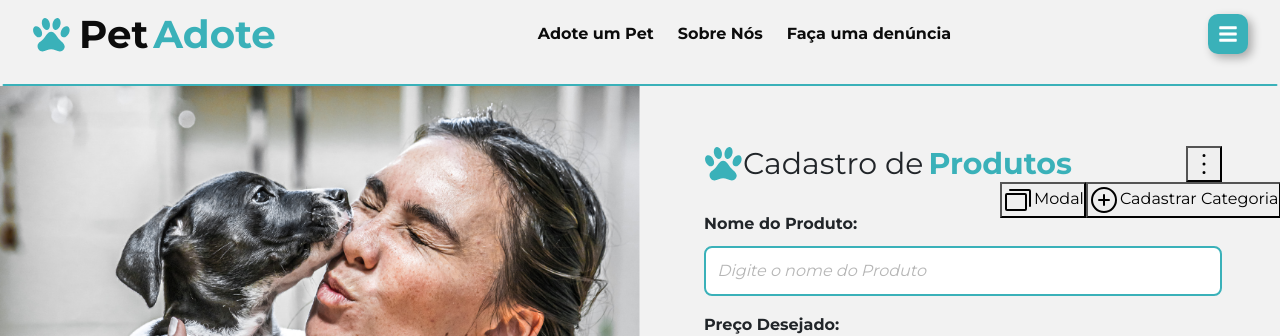
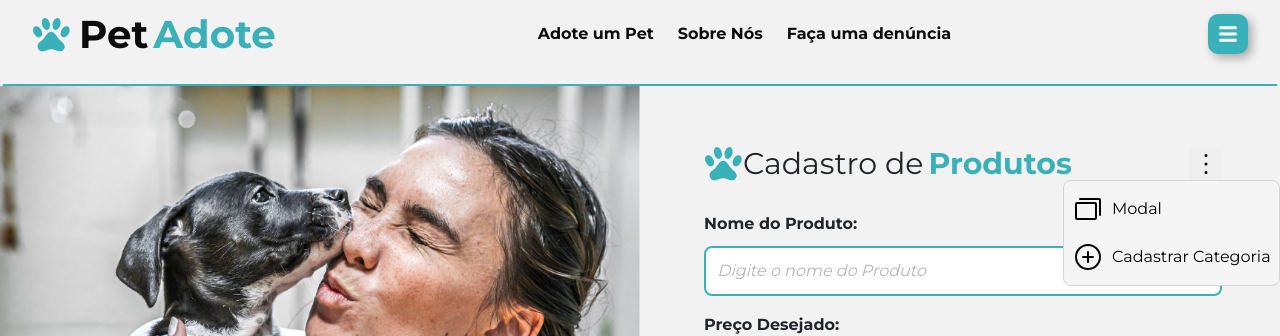
Before and after one commit to Emaus-Leonardo/FrontEnd-AdoteUmPet, a React (Create React App) app: page /cadastro-produto in a window 1280 px wide. Both pictures are taken after a click on the button 1204 px from the left and 163 px from the top of the page. Shown: the top 336 px of the page. Built offline with nearby package versions, Linux system fonts and the light colour scheme; no server answers.

Commit message:
fixing menu

```diff
--- a/src/Telas/CadastroDeProduto.css
+++ b/src/Telas/CadastroDeProduto.css
@@ -291,3 +291,47 @@
     cursor: pointer;
     width: auto;
 }
+
+.popover-trigger{
+    border: none;
+    transition: .5s;
+  }
+
+.popover-trigger:hover{
+    color: #3ab1b9;
+}
+
+.popover-trigger:focus-visible, .popover-content:focus-visible, .button-popover-trigger:focus-visible{
+    outline: none;
+  }
+
+  .popover-content, .button-popover-trigger{
+    background-color: whitesmoke;
+    display: flex;
+    gap: 8px;
+  }
+
+  .popover-content{
+    border-radius: 8px;
+    border: 1px solid rgb(212 212 216);
+    flex-direction: column;
+    overflow: hidden;
+    padding: 8px 4px;
+    z-index: 50;
+  }
+
+  .popover-content .button-popover-trigger{
+    align-items: center;
+    border: none;
+    border-radius: 8px;
+    flex-direction: row;
+    padding: 4px;
+  }
+
+  .popover-content .button-popover-trigger:hover{
+    background-color: #e5e5e5;
+  }
+
+  .popover-content > svg{
+    cursor: pointer;
+  }
--- a/src/Telas/CadastroDeProduto.jsx
+++ b/src/Telas/CadastroDeProduto.jsx
@@ -128,18 +128,18 @@ export function CadastroProduto() {
               </>
             </div>
             <Popover.Root>
-              <Popover.Trigger className="pop-trigger">
+              <Popover.Trigger className="popover-trigger">
                 <DotsThreeVertical size={32} />
               </Popover.Trigger>
 
               <Popover.Portal>
-                <Popover.Content className="pop-content">
-                  <button className="button-pop-trigger" onClick={() => setModal(true)}>
+                <Popover.Content className="popover-content">
+                  <button className="button-popover-trigger" onClick={() => setModal(true)}>
                     <Cards size={32} />
                     <span>Modal</span>
                   </button>
 
-                  <button className="button-pop-trigger" onClick={() => handleMenuChange("CadastroCategoria")}>
+                  <button className="button-popover-trigger" onClick={() => handleMenuChange("CadastroCategoria")}>
                     <PlusCircle size={32} />
                     <span>Cadastrar Categoria</span>
                   </button>
```
